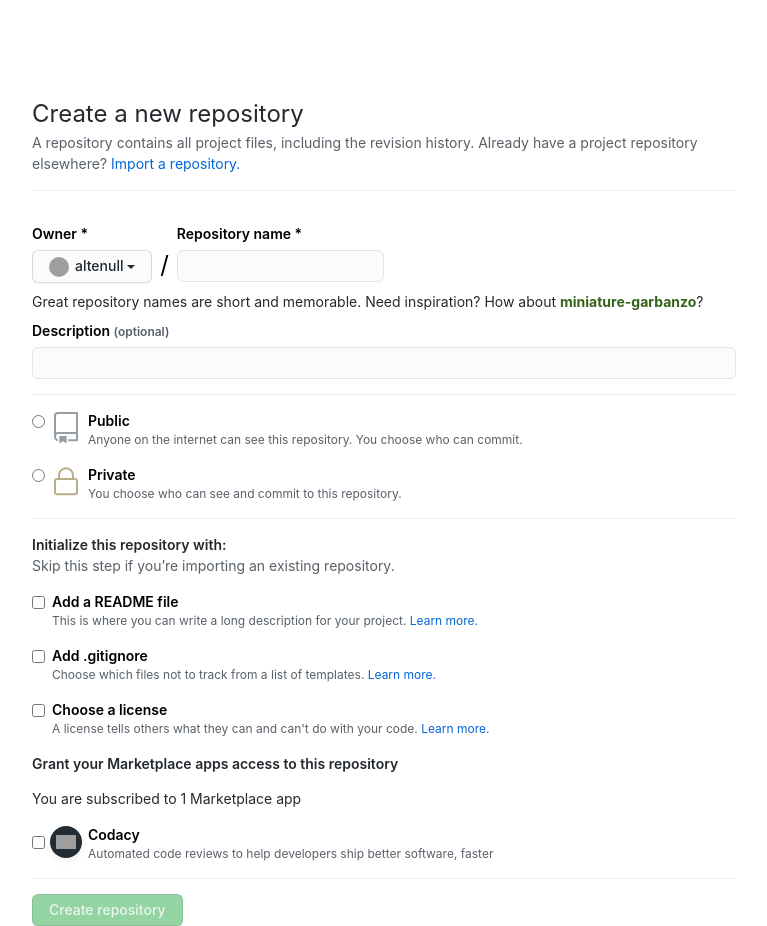
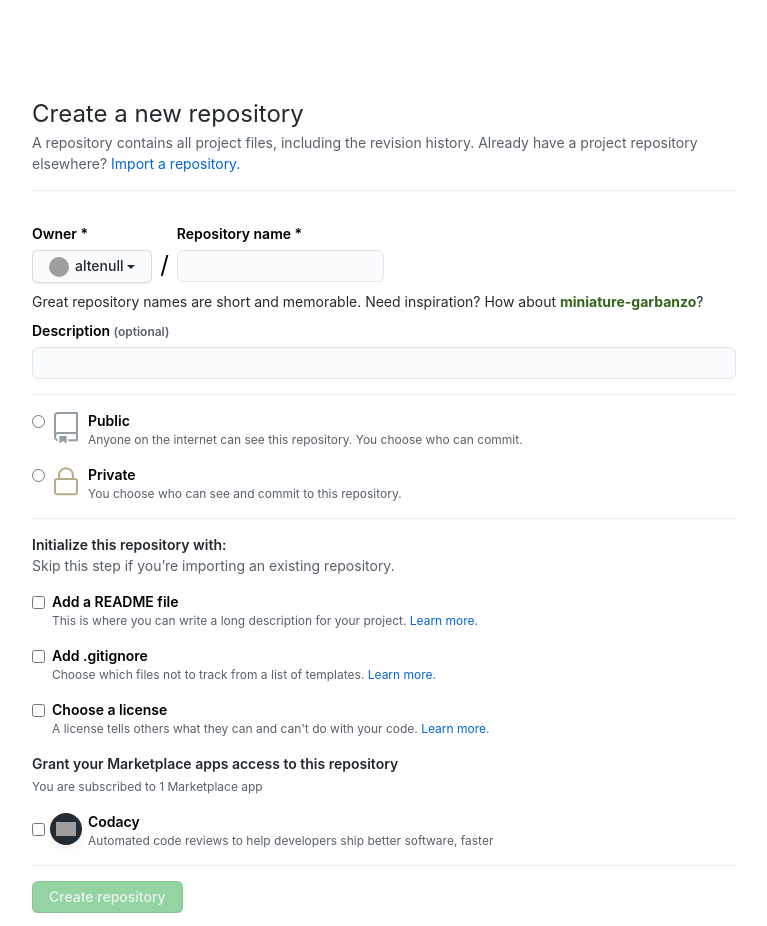
Before and after one commit to altenull/simple-publish, a React (Create React App) app: page / in a window 1280 px wide. Shown: the whole page, without its empty margins (256-1023 px from the left). Built offline with nearby package versions, Linux system fonts and the light colour scheme; grey boxes are pictures that could not be loaded.

Commit message:
style(new-repository): add sub-description styles and apply it

```diff
--- a/src/components/pages/NewRepositoryPage/NewRepositoryPage.css
+++ b/src/components/pages/NewRepositoryPage/NewRepositoryPage.css
@@ -26,6 +26,13 @@
   display: flex;
 }
 
+.sub-description {
+  min-height: 17px;
+  margin: 4px 0 2px;
+  font-size: 0.75rem;
+  color: var(--color-text-secondary);
+}
+
 .vertical-margin-8 {
   margin-top: 8px;
   margin-bottom: 8px;
--- a/src/components/pages/NewRepositoryPage/NewRepositoryPage.js
+++ b/src/components/pages/NewRepositoryPage/NewRepositoryPage.js
@@ -97,7 +97,9 @@ const NewRepositoryPage = () => {
         />
 
         <h5>Grant your Marketplace apps access to this repository</h5>
-        <p>You are subscribed to 1 Marketplace app</p>
+        <p className="sub-description">
+          You are subscribed to 1 Marketplace app
+        </p>
 
         <Checkbox
           label="Codacy"
```
